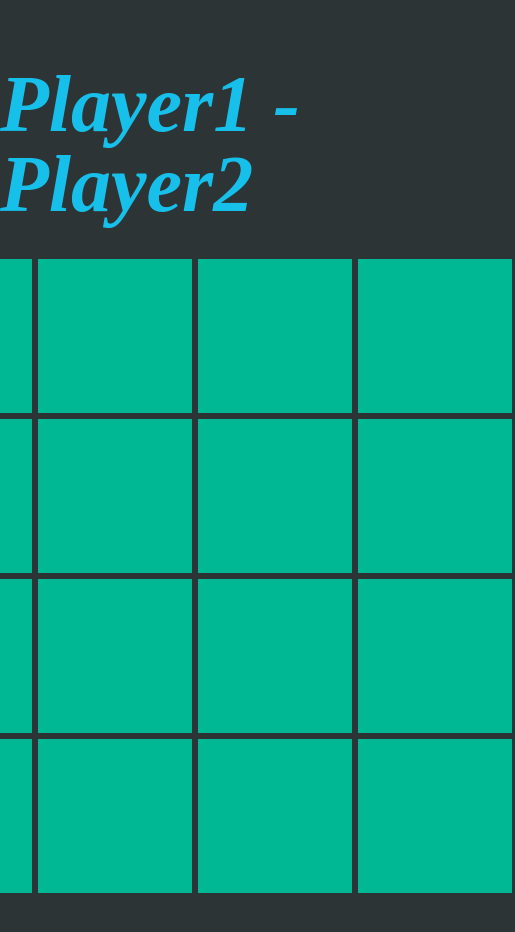
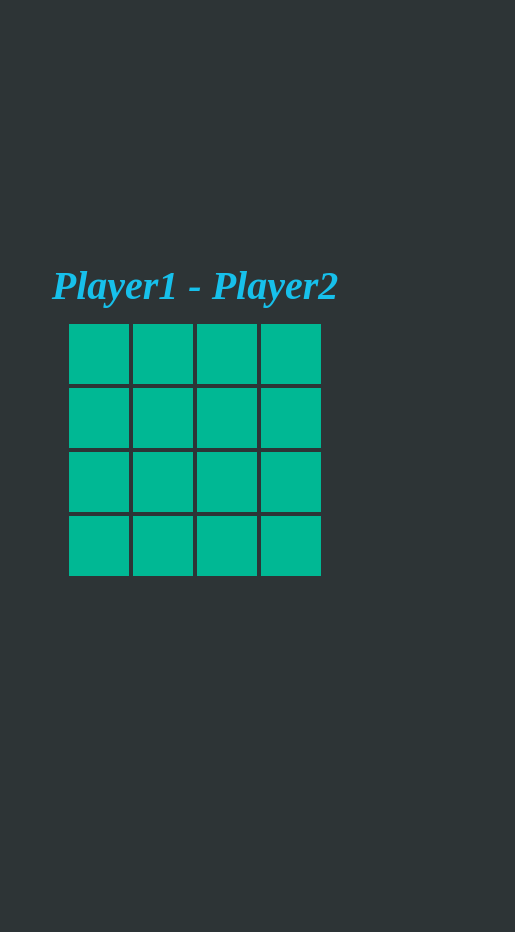
Before and after one commit to mortezashojaei/memo-pic, a React (Create React App) app in the folder frontend/: page /multi-player in a window 390 px wide. Shown: the top 932 px of the page, 515 px wide, since content can reach past the window. After the commit the page ends 844 px from the top, so only its background shows below. Built offline with nearby package versions, Linux system fonts and the light colour scheme.

Commit message:
components made responsive

```diff
--- a/frontend/src/components/GameCards/styled.ts
+++ b/frontend/src/components/GameCards/styled.ts
@@ -14,4 +14,9 @@ export const Container = styled.section`
       background: #00b850;
     }
   }
+
+  @media only screen and (max-width: 425px) {
+    width: 32rem;
+    height: 32rem;
+  }
 `;
--- a/frontend/src/components/shared/CenteredPageContainer.tsx
+++ b/frontend/src/components/shared/CenteredPageContainer.tsx
@@ -8,4 +8,6 @@ export const CenteredPageContainer = styled.section`
   flex-direction: column;
   justify-content: center;
   align-items: center;
+  padding-left: 2rem !important;
+  padding-right: 2rem !important;
 `;
--- a/frontend/src/components/shared/Table.tsx
+++ b/frontend/src/components/shared/Table.tsx
@@ -62,4 +62,16 @@ const TableContainer = styled.table`
     padding: 1.6rem 3rem;
     font-weight: 700;
   }
+
+  @media only screen and (max-width: 600px) {
+    font-size: 1.6rem;
+
+    td {
+      padding: 1.8rem;
+    }
+
+    th {
+      padding: 1.2rem 1.8rem;
+    }
+  }
 `;
--- a/frontend/src/index.css
+++ b/frontend/src/index.css
@@ -126,3 +126,45 @@ table {
 html {
   background: #2d3436;
 }
+
+@media only screen and (max-width: 425px) {
+  html {
+    font-size: 50%;
+  }
+}
+
+@media only screen and (min-width: 425px) {
+  html {
+    font-size: 55%;
+  }
+}
+
+@media only screen and (min-width: 600px) {
+  html {
+    font-size: 60%;
+  }
+}
+
+@media only screen and (min-width: 768px) {
+  html {
+    font-size: 63.5%;
+  }
+}
+
+@media only screen and (min-width: 1200px) {
+  html {
+    font-size: 75%;
+  }
+}
+
+@media only screen and (min-width: 1600px) {
+  html {
+    font-size: 85%;
+  }
+}
+
+@media only screen and (min-width: 2000px) {
+  html {
+    font-size: 100%;
+  }
+}
```
